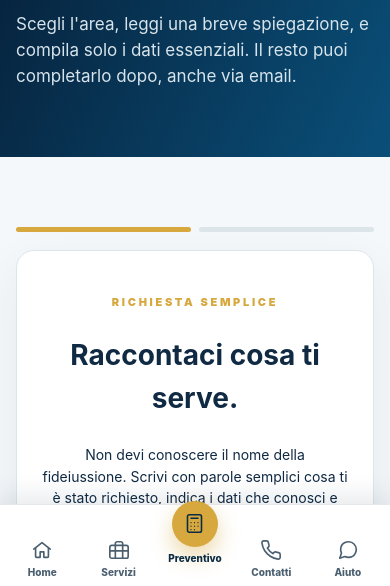
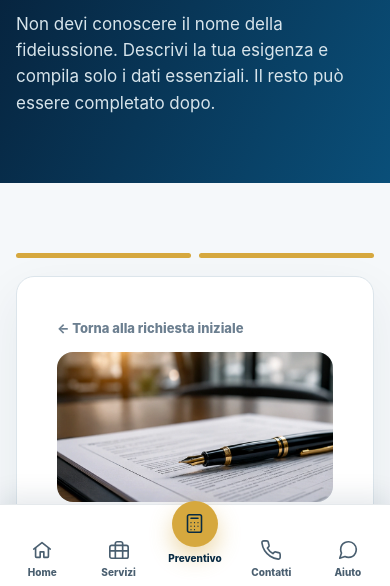
Before and after one commit to migliore50-afk/Cm-Consulting-, a website: page richiedi-preventivo.html in a window 390 px wide. Shown: the part 256-842 px from the top of the page. Drawn offline with Linux system fonts and the light colour scheme.

Commit message:
fix: sblocca continua nel modulo unico e corregge scroll mobile

```diff
--- a/richiedi-preventivo.html
+++ b/richiedi-preventivo.html
@@ -75,7 +75,7 @@
 <meta content="it_IT" property="og:locale"/>
 <link href="assets/v9-final.css" rel="stylesheet"/><link href="favicon.ico" rel="icon" sizes="any"/><link href="assets/images/logo-cm-symbol.png" rel="icon" sizes="512x512" type="image/png"/><link href="assets/apple-touch-icon.png" rel="apple-touch-icon"/></head><body>
 <header class="header"><div class="wrap nav"><a class="brand" href="/"><img alt="CM Consulting" decoding="async" height="559" src="assets/images/logo-cm-consulting.webp" width="1494"/></a><button aria-label="Menu" class="menu" id="menu">☰</button><nav class="links" id="links"><a href="/">HOME</a><a href="/fideiussioni">FIDEIUSSIONI</a><a href="/capacita-finanziaria">CAPACITÀ FINANZIARIA</a><a href="/#metodo">CHI SIAMO</a><a href="/#servizi">SERVIZI</a><a href="/contatti">CONTATTI</a></nav><a class="header-cta" href="/richiedi-preventivo">RICHIEDI PREVENTIVO</a></div></header>
-<section class="page-hero"><div class="wrap"><div class="crumb"><a href="/">Home</a> / Richiesta</div><div class="eyebrow">Valutazione della richiesta</div><h1 id="heroTitle">Raccontaci cosa ti serve.</h1><p id="heroText">Scegli l'area, leggi una breve spiegazione, e compila solo i dati essenziali. Il resto puoi completarlo dopo, anche via email.</p></div></section>
+<section class="page-hero"><div class="wrap"><div class="crumb"><a href="/">Home</a> / Richiesta</div><div class="eyebrow">Valutazione della richiesta</div><h1 id="heroTitle">Raccontaci cosa ti serve.</h1><p id="heroText">Non devi conoscere il nome della fideiussione. Descrivi la tua esigenza e compila solo i dati essenziali. Il resto può essere completato dopo.</p></div></section>
 
 <section class="section"><div class="wrap request-shell"><div class="progressbar"><span class="on" id="bar1"></span><span id="bar2"></span></div>
 
@@ -289,12 +289,6 @@
   img.src=typeImages[type]||typeImages.altro;
   img.alt=labels[type]||'CM Consulting';
 
-  const fl=fieldLabels[type]||fieldLabels.default;
-  document.getElementById('beneficiaryLabel').innerHTML=fl.beneficiary+' <strong>*</strong>';
-  document.getElementById('beneficiaryTaxLabel').textContent=fl.beneficiaryTax;
-  document.getElementById('beneficiaryAddressLabel').textContent=fl.beneficiaryAddress;
-  document.getElementById('companyTaxLabel').textContent=fl.companyTax;
-
   const typeSelect=document.getElementById('requestTypeSelect');
   if(typeSelect) typeSelect.value=labels[type] ? type : 'generica';
 
@@ -304,10 +298,14 @@
 
 function go(n){
   document.querySelectorAll('.step').forEach(x=>x.classList.remove('active'));
-  document.getElementById('step'+n).classList.add('active');
+  const target=document.getElementById('step'+n);
+  if(!target) return;
+  target.classList.add('active');
   document.getElementById('bar1').classList.toggle('on',n>=1);
   document.getElementById('bar2').classList.toggle('on',n>=2);
-  window.scrollTo({top:150,behavior:'smooth'});
+  window.setTimeout(()=>{
+    target.scrollIntoView({behavior:'smooth',block:'start'});
+  },40);
 }
 
 function val(id){return document.getElementById(id)?.value||''}
```
